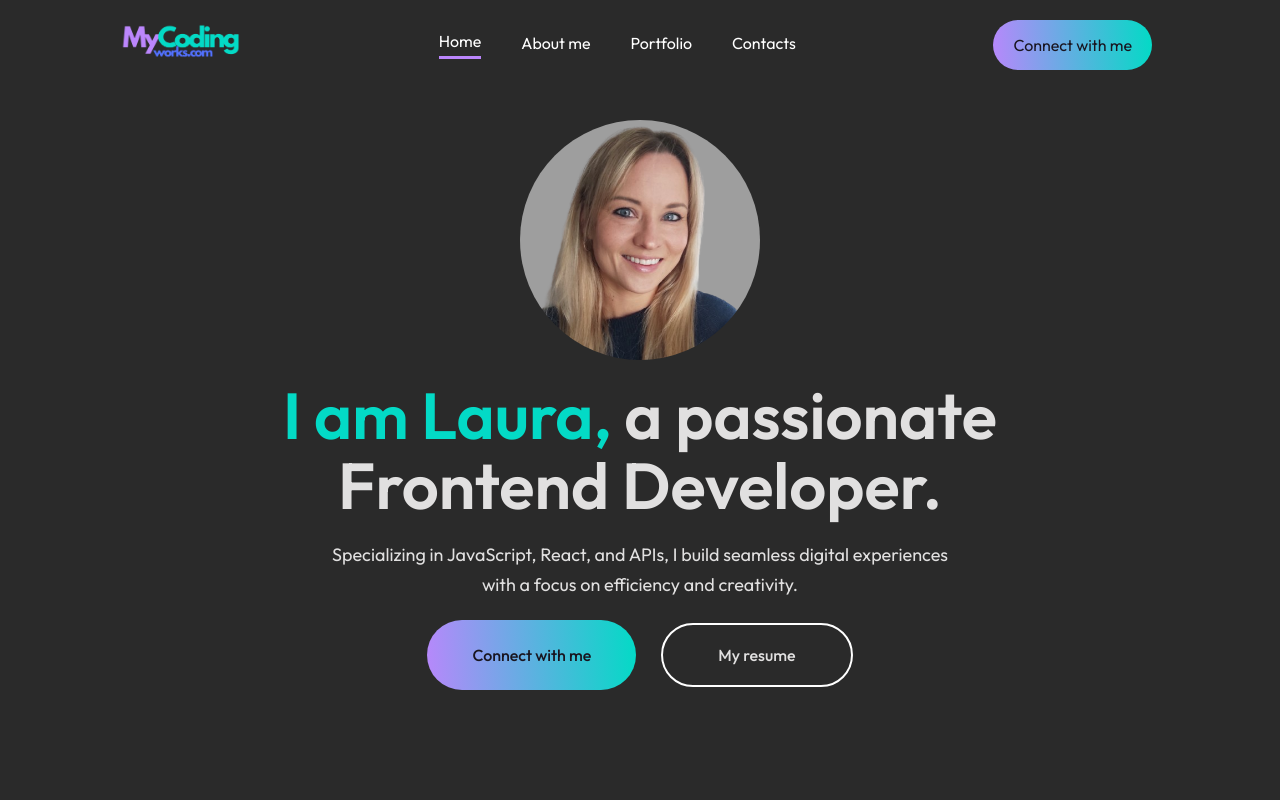
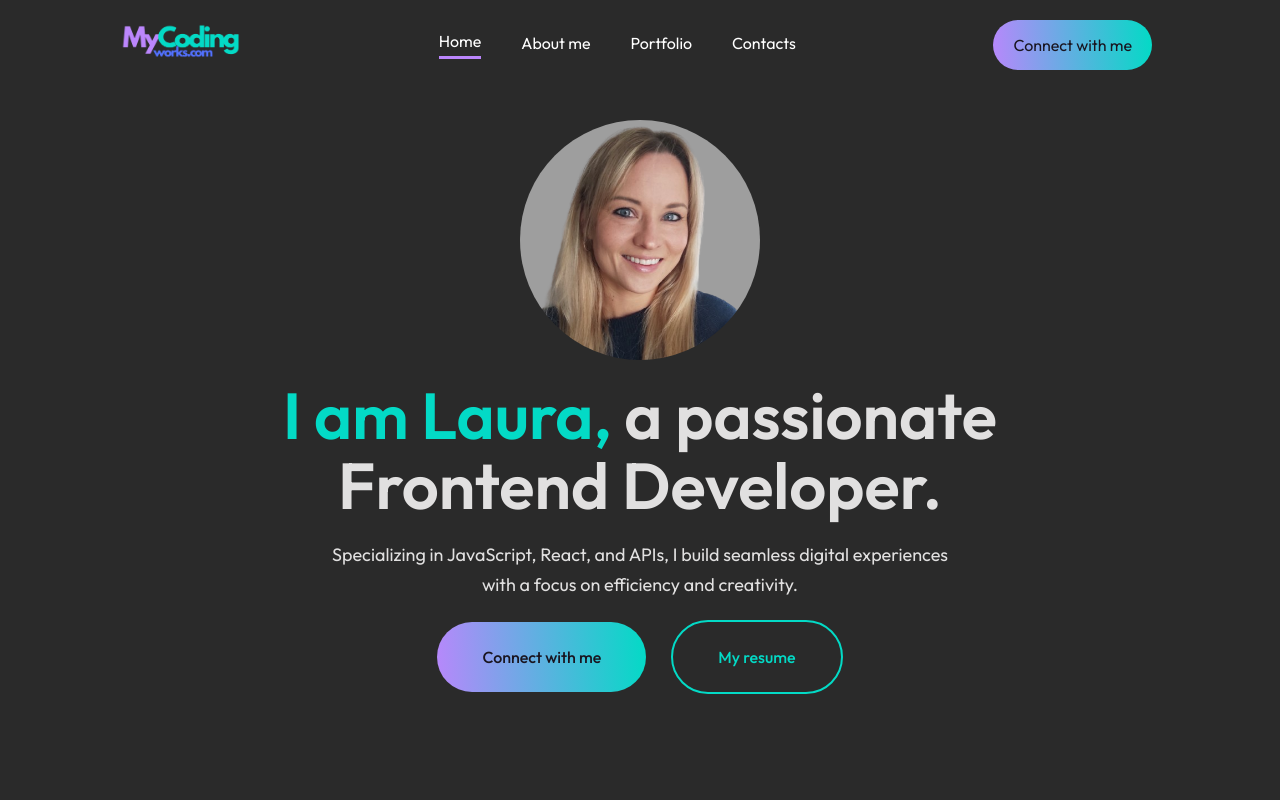
Before and after one commit to lauraz-15/mycodingworks, a React (Create React App) app: page / in a window 1280 px wide. Shown: the top 800 px of the page. Built offline with nearby package versions, Linux system fonts and the light colour scheme.

Commit message:
add resume and fix design for hero btns

```diff
--- a/public/index.html
+++ b/public/index.html
@@ -5,10 +5,7 @@
     <link rel="icon" href="%PUBLIC_URL%/favicon.ico" />
     <meta name="viewport" content="width=device-width, initial-scale=1" />
     <meta name="theme-color" content="#000000" />
-    <meta
-      name="description"
-      content="Web site created using create-react-app"
-    />
+    <meta name="description" content="Web site created using create-react-app" />
     <link rel="apple-touch-icon" href="%PUBLIC_URL%/logo192.png" />
     <!--
       manifest.json provides metadata used when your web app is installed on a
@@ -24,7 +21,7 @@
       work correctly both with client-side routing and a non-root public URL.
       Learn how to configure a non-root public URL by running `npm run build`.
     -->
-    <title>React App</title>
+    <title>MyCodingWorks.com</title>
   </head>
   <body>
     <noscript>You need to enable JavaScript to run this app.</noscript>
--- a/src/Components/Hero/Hero.css
+++ b/src/Components/Hero/Hero.css
@@ -38,6 +38,10 @@
   margin-bottom: 50px;
 }
 
+.hero-action-btns a {
+  text-decoration: unset;
+}
+
 .hero-connect-btn {
   background: #bb86fc;
   padding: 25px 45px;
@@ -45,21 +49,27 @@
   cursor: pointer;
   color: #191520;
   background: linear-gradient(267deg, #03dac6 0.36%, #bb86fc 102.06%);
+  transition: 0.5s;
+}
+
+.hero-connect-btn:hover {
+  transform: scale(1.05);
 }
 
 .hero-resume-btn {
-  padding: 20px 55px;
+  padding: 25px 45px;
   border-radius: 50px;
-  border: 2px solid #fff;
   cursor: pointer;
-}
-
-.hero-connect-btn:hover {
-  border: 2px solid white;
+  text-decoration: none;
+  color: #03dac6;
+  border: solid 2px #03dac6;
+  transition: 0.5s;
 }
 
 .hero-resume-btn:hover {
-  border-color: teal;
+  border-color: #bb86fc;
+  color: #bb86fc;
+  transform: scale(1.05);
 }
 
 @media (max-width: 768px) {
--- a/src/Components/Hero/Hero.jsx
+++ b/src/Components/Hero/Hero.jsx
@@ -14,7 +14,9 @@ function Hero() {
         <AnchorLink className="anchor-link" href="#contact">
           <div className="hero-connect-btn">Connect with me</div>
         </AnchorLink>
-        <div className="hero-resume-btn">My resume</div>
+        <a href="/Resume.pdf" target="_blank" rel="noopener noreferrer">
+          <div className="hero-resume-btn">My resume</div>
+        </a>
       </div>
     </div>
   );
```
Also changed, not shown: src/assets/logo_laura.png (deleted), 1 other file (tests, documents, lock files or other folders).
